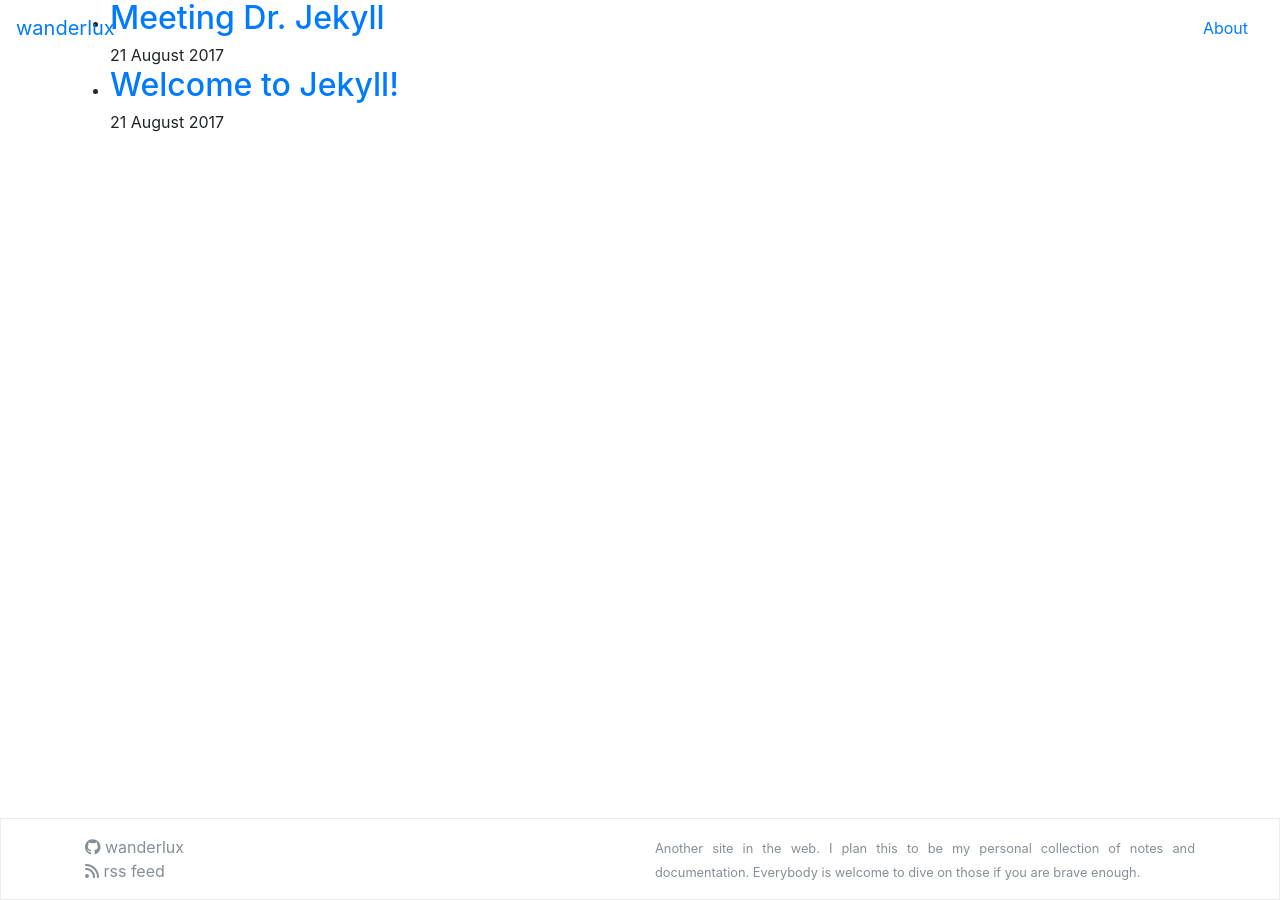
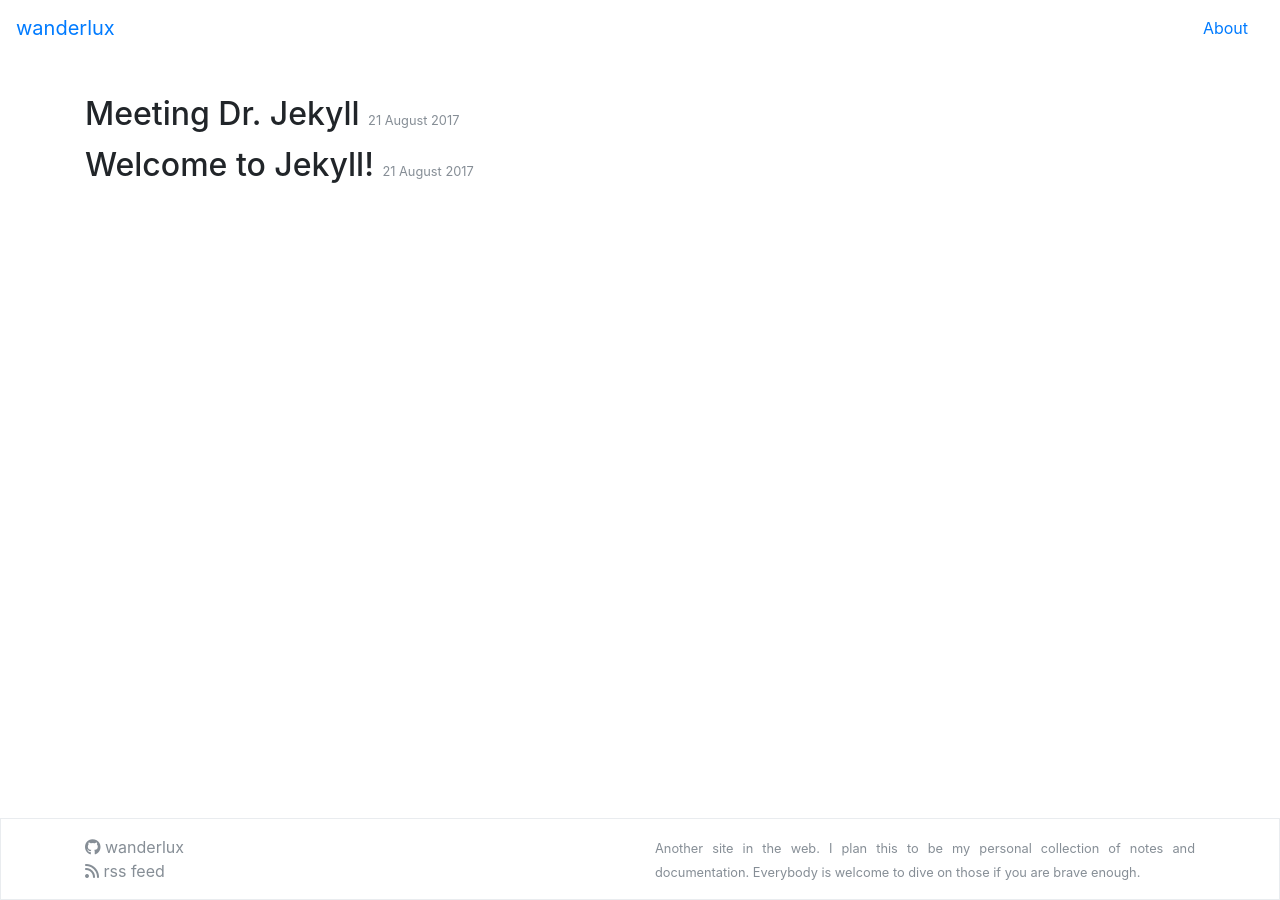
Before and after one commit to wanderlux/wanderlux.github.io, a Jekyll site: the page built from index.md, in a window 1280 px wide. Built offline with Jekyll 4.4.1, drawn with Linux system fonts in a browser that asks for light colours; nearby versions of some CDN libraries.

Commit message:
style posts list

```diff
--- a/_layouts/default.html
+++ b/_layouts/default.html
@@ -7,7 +7,7 @@
 
     {% include header.html %}
 
-    <main class="container">
+    <main class="container mt-5 pt-5">
       <div class="row">
         {{ content }}
       </div>
--- a/_layouts/home.html
+++ b/_layouts/home.html
@@ -6,17 +6,17 @@ layout: default
 
   <h1 class="page-heading">Posts</h1-->
 
-  <ul class="post-list">
+  <div class="post-list list-unstyled col-sm-12">
     {% for post in site.posts reversed %}
-      <li class="post">
+      <div class="post mb-3">
         <h2>
           <a class="post-link" href="{{ post.url | relative_url }}">{{ post.title | escape }}</a>
+          <small class="text-muted">{{ post.date | date: "%-d %B %Y" }}</small>
         </h2>
+        <p class="post-meta text-secondary"></p>
 
-        <span class="post-meta">{{ post.date | date: "%-d %B %Y" }}</span>
-
-      </li>
+      </div>
     {% endfor %}
-  </ul>
+  </div>
 
 <!--/div-->
--- a/assets/main.scss
+++ b/assets/main.scss
@@ -4,3 +4,22 @@
 // Custom bootstrap variables must be set or imported *before* bootstrap.
 //@import "bootstrap";
 @import "_bootstrap.scss";
+
+.post-link {
+  color: $gray-900;
+}
+
+.post :hover {
+
+    color: $white;
+    text-decoration: none;
+
+    .post-link {
+      color: $white;
+      background-color: theme-color("dark");
+    }
+}
+
+.post h2 small {
+  font-size: 40%;
+}
```
Also changed, not shown: 6 other files.
